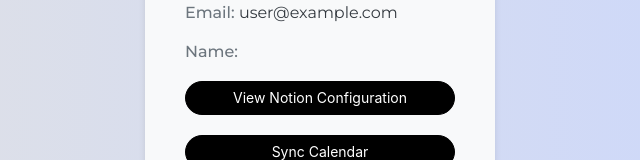
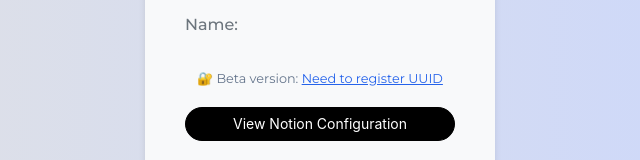
Before and after one commit to HUIXIN-TW/NotionSyncGCalFrontend, a Next.js app: page /profile in a window 1280 px wide. Shown: the part 346-506 px from the top of the page, without its empty margins (320-960 px from the left). Built offline with nearby package versions, Linux system fonts and the light colour scheme; no server answers; sample sign-in values are in the browser's storage.

Commit message:
feat: add register form

```diff
--- a/src/components/profile/Profile.jsx
+++ b/src/components/profile/Profile.jsx
@@ -15,6 +15,7 @@
   const [isSyncing, setIsSyncing] = useState(false);
   const [syncStartedAt, setSyncStartedAt] = useState(null);
   const [syncCooldownUntil, setSyncCooldownUntil] = useState(null);
+  const registeredUUIDs = JSON.parse(process.env.REGISTER_USER || "[]");
 
   // Load saved cooldown from localStorage on mount
   useEffect(() => {
@@ -70,6 +71,7 @@
   }
 
   const { email, uuid, username } = session.user;
+  const isRegistered = registeredUUIDs.includes(uuid);
 
   const syncDisabled = syncCooldownUntil && now < syncCooldownUntil;
 
@@ -157,6 +159,19 @@
         </>
       )}
 
+      {!isRegistered && (
+        <p className={styles.beta_note}>
+          🔐 Beta version: {" "}
+          <a
+            href="https://tally.so/r/wQyDK1"
+            target="_blank"
+            rel="noopener noreferrer"
+          >
+            Need to register UUID
+          </a>
+        </p>
+      )}
+
       <GetNotionConfigButton />
       {syncResult?.needRefresh && <RefreshGCalButton />}
 
--- a/src/components/profile/profile.module.css
+++ b/src/components/profile/profile.module.css
@@ -69,6 +69,19 @@
   transform: scale(1.04);
 }
 
+.beta_note {
+  font-size: 0.8rem;
+  margin-top: 1rem;
+  color: #64748b;
+  text-align: center;
+  line-height: 1.4;
+}
+
+.beta_note a {
+  color: #2563eb;
+  text-decoration: underline;
+}
+
 @media (max-width: 480px) {
   .profile_container {
     padding: 20px;
```
